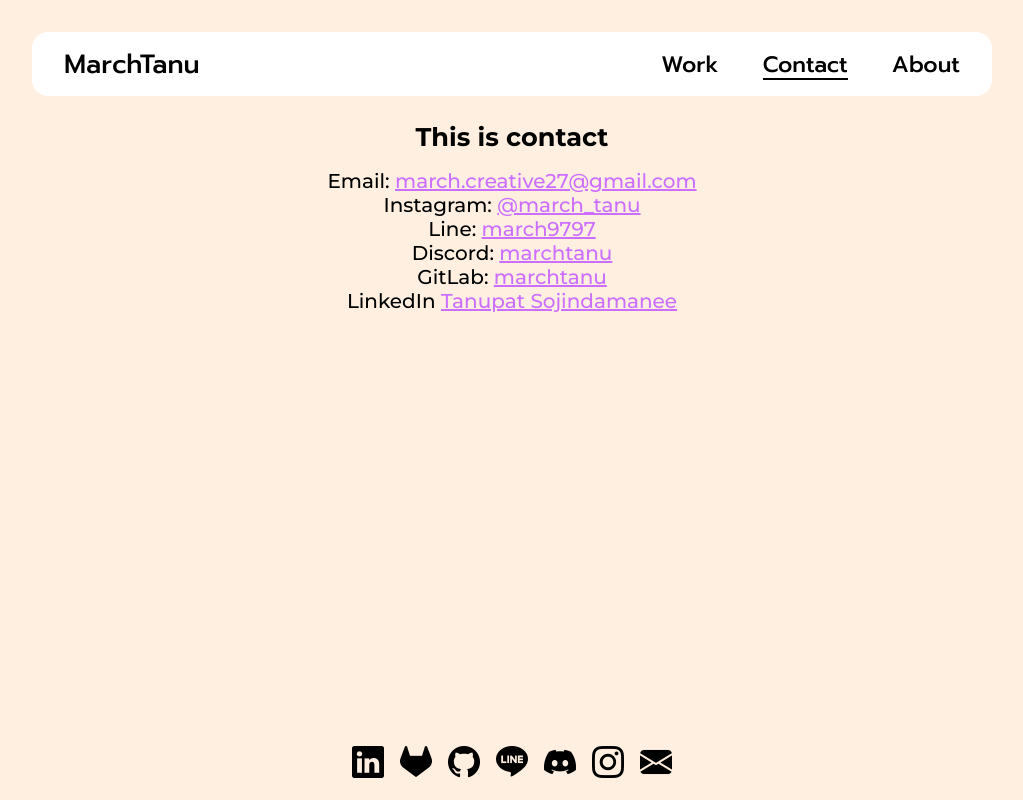
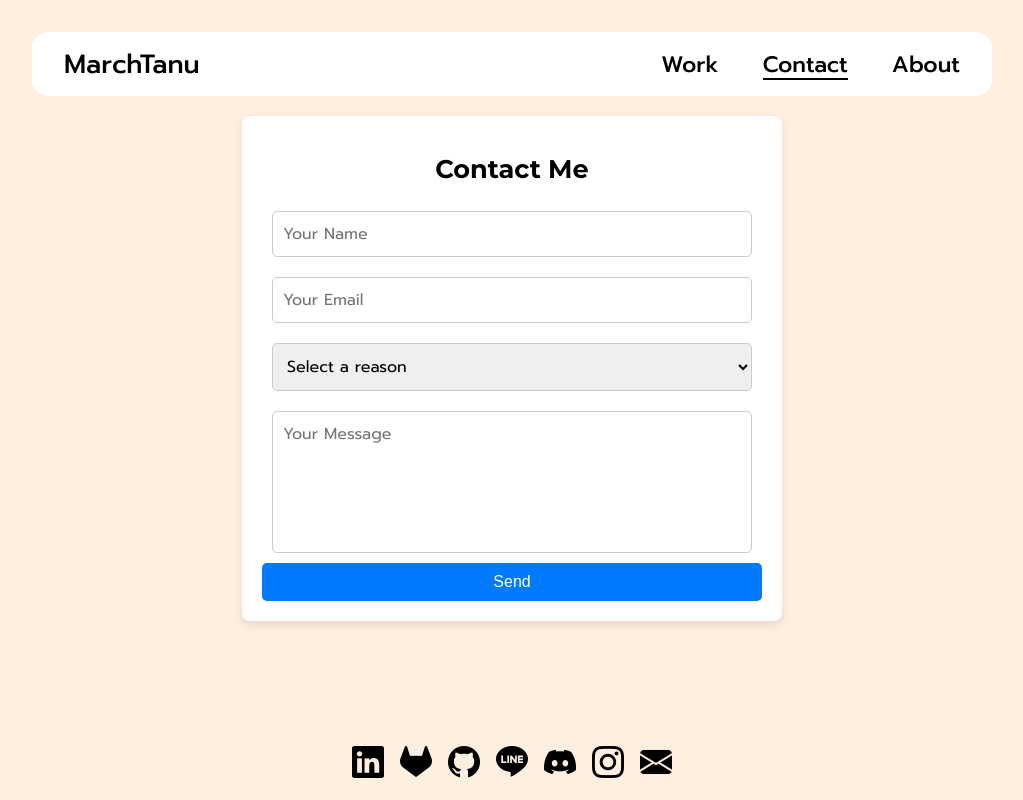
Before and after one commit to march-portfolio/frontend, a Next.js app: page /pages/contact in a window 1280 px wide. Shown: the whole page, without its empty margins (128-1151 px from the left). Built offline with nearby package versions, Linux system fonts and the light colour scheme; a web font is replaced by a local one.

Commit message:
contact redesign

```diff
--- a/package.json
+++ b/package.json
@@ -9,6 +9,7 @@
     "lint": "next lint"
   },
   "dependencies": {
+    "axios": "^1.8.3",
     "bootstrap-icons": "^1.11.3",
     "next": "15.0.3",
     "react": "19.0.0-rc-66855b96-20241106",
--- /dev/null
+++ b/src/api/api.tsx
@@ -0,0 +1,14 @@
+import axios from "axios";
+
+const url = 'http://myAPI.com'
+
+export async function PostAPI(path:string,body: any){
+  try{
+    const response = await axios.post(`${url}${path}`,body)
+    return response.data
+}
+catch(err:any){
+  return err.response.data.message
+}
+
+}
--- a/src/app/globals.scss
+++ b/src/app/globals.scss
@@ -3,7 +3,7 @@
 
 .layout{
   display: grid;
-  grid-template-rows: 6rem auto;
+  grid-template-rows: 13.5vh auto;
   background-color: #ffefe1;
 }
 
--- a/src/app/pages/contact/page.tsx
+++ b/src/app/pages/contact/page.tsx
@@ -1,34 +1,10 @@
+import ContactForm from "@/components/contact-form/page";
 import "./contact.scss";
 
 export default function ContactPage() {
   return (
     <>
-      <h1>This is contact</h1>
-      <div className="contact-field">
-        Email:{" "}
-        <a href="mailto:march.creative27@gmail.com">
-          {" "}
-          march.creative27@gmail.com
-        </a>
-        <br />
-        Instagram: <a href="https://www.instagram.com/marchtanu">@march_tanu</a>
-        <br />
-        Line: <a href="https://line.me/ti/p/RnNtEUmp5j">march9797</a>
-        <br />
-        Discord:{" "}
-        <a href="https://discordapp.com/users/1312469948391493704">
-          {" "}
-          marchtanu
-        </a>
-        <br />
-        GitLab: <a href="https://gitlab.com/marchtanu"> marchtanu</a>
-        <br />
-        LinkedIn{" "}
-        <a href="https://www.linkedin.com/in/tanupatsoj/">
-          {" "}
-          Tanupat Sojindamanee
-        </a>
-      </div>
+          <ContactForm/>
       <div className="contact_icon">
         <a className="linkedin" href="https://www.linkedin.com/in/tanupatsoj/">
           <i className="bi bi-linkedin"></i>
--- /dev/null
+++ b/src/components/contact-form/contact-form.scss
@@ -0,0 +1,51 @@
+.contact-container {
+  max-width: 500px;
+  margin: auto;
+  padding: 20px;
+  background: #fff;
+  border-radius: 8px;
+  box-shadow: 0 4px 10px rgba(0, 0, 0, 0.1);
+  text-align: center;
+
+  form {
+    display: flex;
+    flex-direction: column;
+
+
+    input,select,
+    textarea {
+      font-family: prompt;
+      margin: 10px;
+      padding: 10px;
+      border: 1px solid #ccc;
+      border-radius: 5px;
+      font-size: 16px;
+    }
+
+    textarea {
+      min-height: 120px;
+      resize: none;
+    }
+
+    button {
+      background: #007bff;
+      color: white;
+      padding: 10px;
+      border: none;
+      border-radius: 5px;
+      cursor: pointer;
+      font-size: 16px;
+      transition: background 0.3s;
+
+      &:hover {
+        background: #0056b3;
+      }
+    }
+  }
+
+  .status {
+    margin-top: 10px;
+    color: green;
+    font-weight: bold;
+  }
+}
--- /dev/null
+++ b/src/components/contact-form/page.tsx
@@ -0,0 +1,63 @@
+'use client';
+import { useState } from "react";
+import "./contact-form.scss";
+import { PostAPI } from "@/api/api";
+
+export default function ContactForm() {
+    const [formData, setFormData] = useState({ name: "", email: "", reason:"",message: "" });
+    const [status, setStatus] = useState("Send");
+
+    const handleChange = (e:any) => {
+        setFormData({ ...formData, [e.target.name]: e.target.value });
+    };
+
+    const handleSubmit = async (e:any) => {
+        e.preventDefault();
+        setStatus("Sent");
+        const response = await PostAPI('msg',formData)
+        setStatus(response)
+    };
+
+    return (
+        <div className="contact-container">
+            <form className="contact-form" onSubmit={handleSubmit}>
+                <h1><label htmlFor="reason">Contact Me</label></h1>
+                <input
+                    type="text"
+                    name="name"
+                    placeholder="Your Name"
+                    value={formData.name}
+                    onChange={handleChange}
+                    required
+                />
+                <input
+                    type="email"
+                    name="email"
+                    placeholder="Your Email"
+                    value={formData.email}
+                    onChange={handleChange}
+                    required
+                />
+
+                <select id="reason" name="reason" onChange={handleChange} value={formData.reason} required>
+                    <option value="" disabled>Select a reason</option>
+                    <option value="code">Code</option>
+                    <option value="model">Model</option>
+                    <option value="design">Design</option>
+                    <option value="media">Media</option>
+                    <option value="other">Other</option>
+                </select>
+                <textarea
+                    name="message"
+                    rows={4}
+                    placeholder="Your Message"
+                    value={formData.message}
+                    onChange={handleChange}
+                    required
+                />
+                <button type="submit">{status}</button>
+
+            </form>
+        </div>
+    );
+}
```
Also changed, not shown: 1 other file (tests, documents, lock files or other folders).
